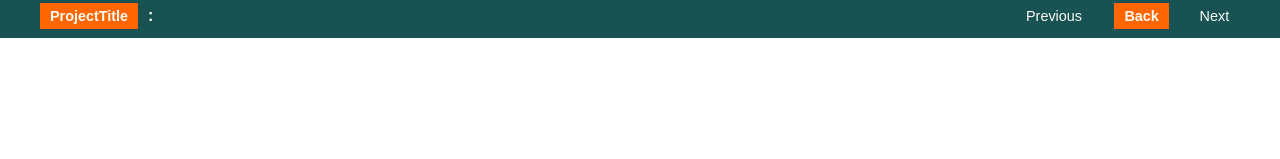
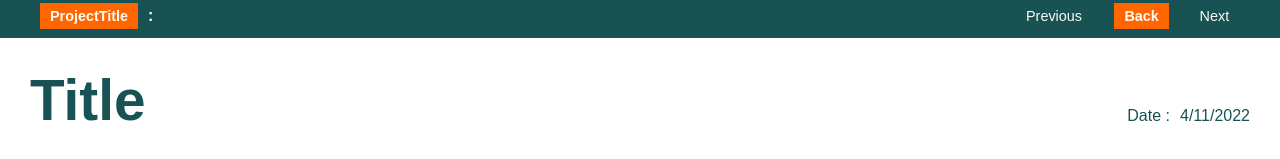
Before and after one commit to tealpage/tealpage.github.io, a plain HTML site: page projectentries/template.html in a window 1280 px wide. Shown: the part 157-316 px from the top of the page. Drawn offline with Linux system fonts and the light colour scheme; files that its build step writes are made by us from their sources; a web font is replaced by a local one.

Commit message:
template Changes

```diff
--- a/projectentries/template.html
+++ b/projectentries/template.html
@@ -56,8 +56,25 @@
             </div>
         </div>
 
-        <div class="MainContent-Container">
+        <div class="Main-Section">
+            <div class="ProjectPage-Title-Container">
+                <div class="ProjectPage-Left-DummyContainer">
+                    <div class="Flex-Container">
+                        <div class="Entry-Title-Wrapper">Title</div>
+                    </div>
+                </div>
+                <div class="ProjectPage-Right-DummyContainer">
+                    <div class="Flex-Container">
+                        <div class="Entry-Date-Wrapper">4/11/2022</div>
+                    </div>
+                </div>
+            </div>
 
+            <div class="Content-Container">
+                <div class="Entry-TextBody-Container">
+
+                </div>
+            </div>
         </div>
     </body>
 </html>
```
